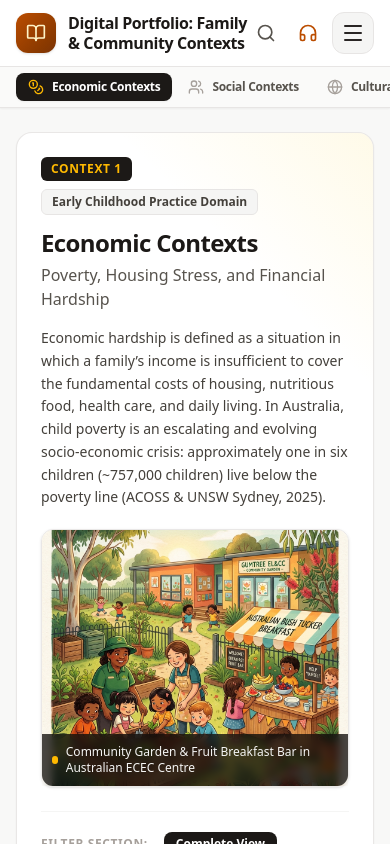
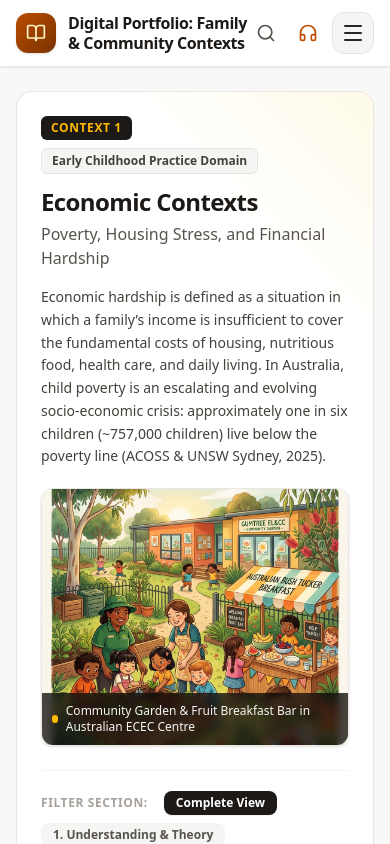
Before and after one commit to Sunil-paudel/childcareportfolio, a React (Vite) app: page / in a window 390 px wide. Shown: the top 844 px of the page. Built offline with nearby package versions, Linux system fonts and the light colour scheme.

Commit message:
5th commit

```diff
--- a/src/components/Navbar.tsx
+++ b/src/components/Navbar.tsx
@@ -254,8 +254,8 @@ export const Navbar: React.FC<NavbarProps> = ({
         </div>
       )}
 
-      {/* Contexts Horizontal Quick Bar */}
-      <div className="border-t border-stone-200 bg-stone-50/90 overflow-x-auto scrollbar-none">
+      {/* Contexts Horizontal Quick Bar (Desktop Only) */}
+      <div className="hidden lg:block border-t border-stone-200 bg-stone-50/90 overflow-x-auto scrollbar-none">
         <div className="max-w-7xl mx-auto px-4 sm:px-6 lg:px-8 flex space-x-1 py-1.5 min-w-max">
           {CONTEXTS_DATA.map((context, index) => {
             const isActive = activeTab === context.id;
```
